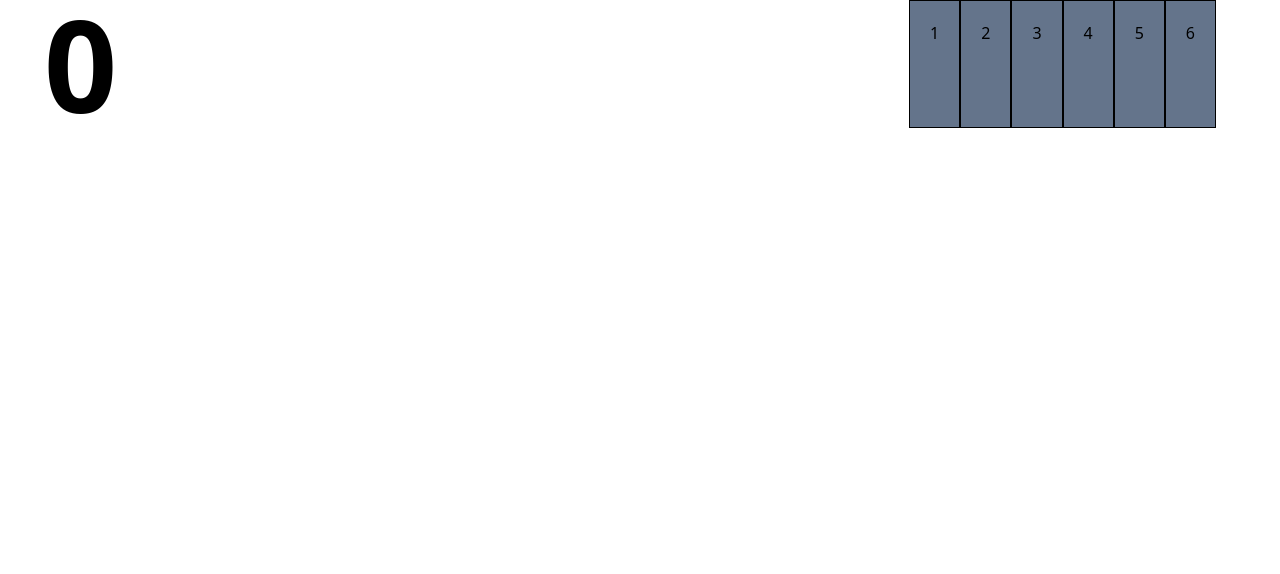
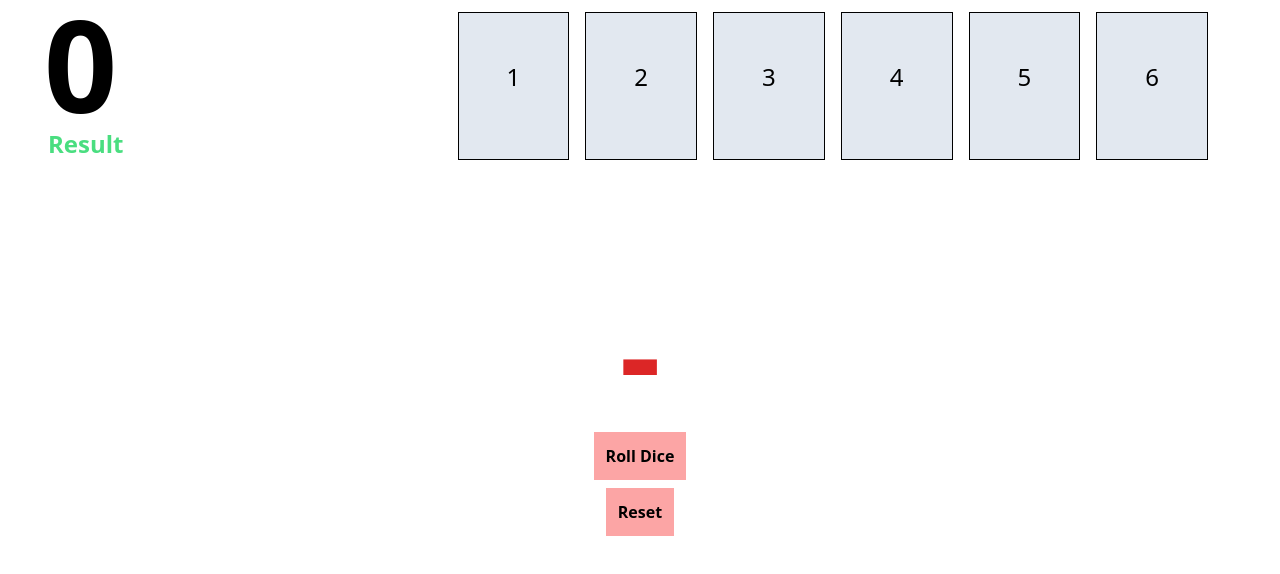
Before and after one commit to tarunkumarkale/All_TEN_PROJECT, a React (Vite) app: page /Start in a window 1280 px wide. Both pictures are taken after a click on the button "Start Game". Shown: the top 574 px of the page. Built offline with nearby package versions, Linux system fonts and the light colour scheme.

Commit message:
completed dice game

```diff
--- a/src/Components/DICE/Game.jsx
+++ b/src/Components/DICE/Game.jsx
@@ -1,28 +1,70 @@
-import React from 'react'
+import React, { useState } from 'react';
 
 const Game = () => {
+  const diceValues = [1, 2, 3, 4, 5, 6];
 
-const array=[1,2,3,4,5,6]
+  const [random, setRandom] = useState(0); // Holds the current dice value
+  const [result, setResult] = useState(0); // Keeps track of the score
 
-const ShareClickvalue=(getclickvalue)=>{
-console.log(getclickvalue)
-}
+  const rollDice = () => {
+    const diceRoll = Math.floor(Math.random() * 6) + 1;
+    setRandom(diceRoll);
+  };
 
+  const resetGame = () => {
+    setRandom(0);
+    setResult(0);
+  };
+
+  const handleDiceClick = (value) => {
+    console.log(`Clicked value: ${value}`);
+    if (random) {
+      setResult((prev) => (value === random ? prev + 1 : prev - 1));
+    }
+  };
 
   return (
-    <><div className=' w-full h-full flex flex-col '>
-     <div className=' flex flex-row justify-around mx-11'>
-<div className='text-left font-semibold text-2xl w-[30%] '><h1 className=' text-left font-extrabold text-9xl'>0</h1></div>
+    <div className="w-full h-full flex flex-col">
+      {/* Score and dice options */}
+      <div className="flex flex-row justify-around mx-11">
+        {/* Score display */}
+        <div className="text-left font-semibold text-2xl w-[30%]">
+          <h1 className="text-left font-extrabold text-9xl">{result}</h1>
+          <h1 className="text-green-400 mx-1">Result</h1>
+        </div>
 
-<div className='flex flex-row justify-end w-[70%] mx-5'>
-     {array.map((ele,index)=>(<div className='border border-black p-5 bg-slate-500 active:bg-red-400  ' key={index} onClick={()=>ShareClickvalue(ele)}><h1></h1>{ele} </div>))}
-</div>
+        {/* Dice options */}
+        <div className="flex flex-row justify-end w-[70%] mx-5 mt-3">
+          {diceValues.map((value, index) => (
+            <div
+              key={index}
+              className="border border-black p-5 bg-slate-200 hover:bg-slate-300 active:bg-red-400 mx-2"
+              onClick={() => handleDiceClick(value)}
+            >
+              <h1 className="p-7 text-2xl cursor-pointer">{value}</h1>
+            </div>
+          ))}
+        </div>
+      </div>
 
+      {/* Random dice result and controls */}
+      <div className="flex justify-center items-center flex-col mt-[10%]">
+        <h1 className="text-9xl font-semibold text-red-600">{random || '-'}</h1>
+        <button
+          className="text-black font-semibold bg-red-300 active:bg-red-600 p-3 mt-4"
+          onClick={rollDice}
+        >
+          Roll Dice
+        </button>
+        <button
+          className="text-black font-semibold bg-red-300 active:bg-red-600 p-3 mt-2"
+          onClick={resetGame}
+        >
+          Reset
+        </button>
+      </div>
+    </div>
+  );
+};
 
-     </div>
-     </div>
-    </>
-  )
-}
-
-export default Game
+export default Game;
```
